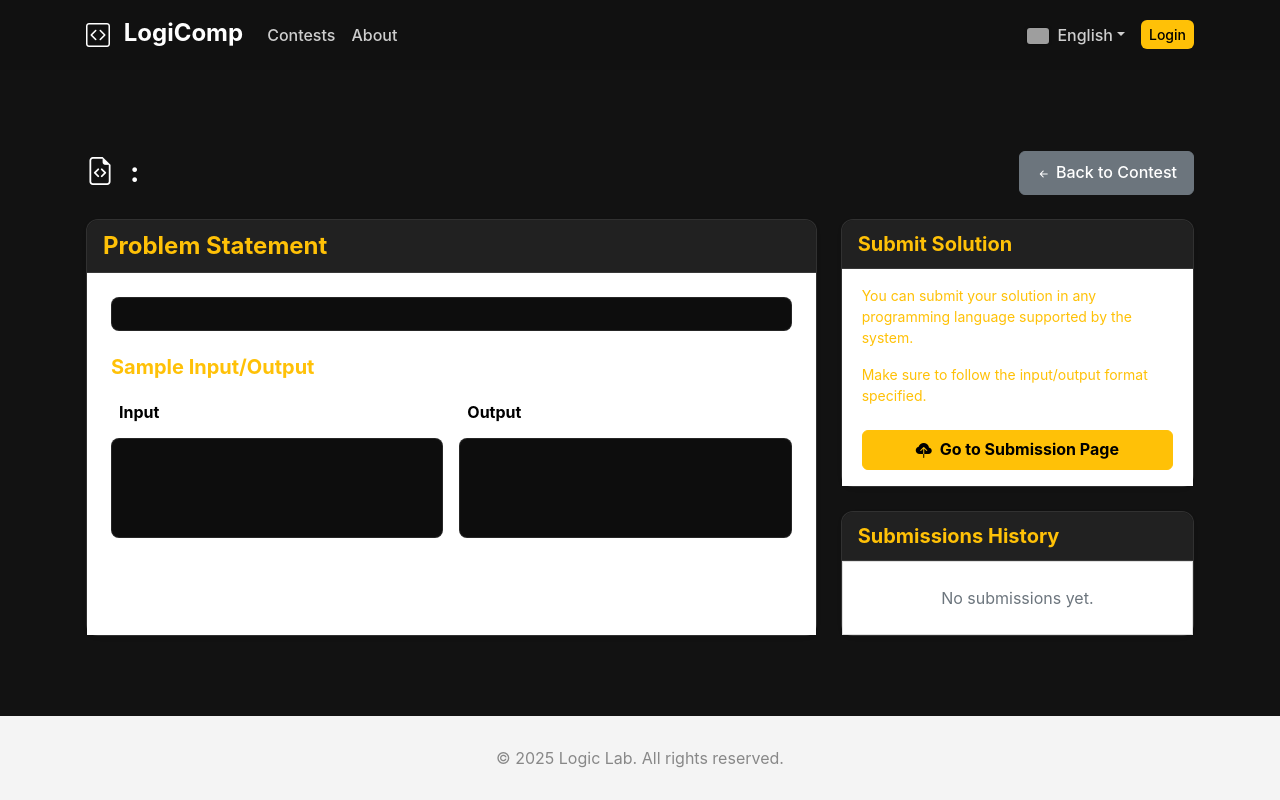
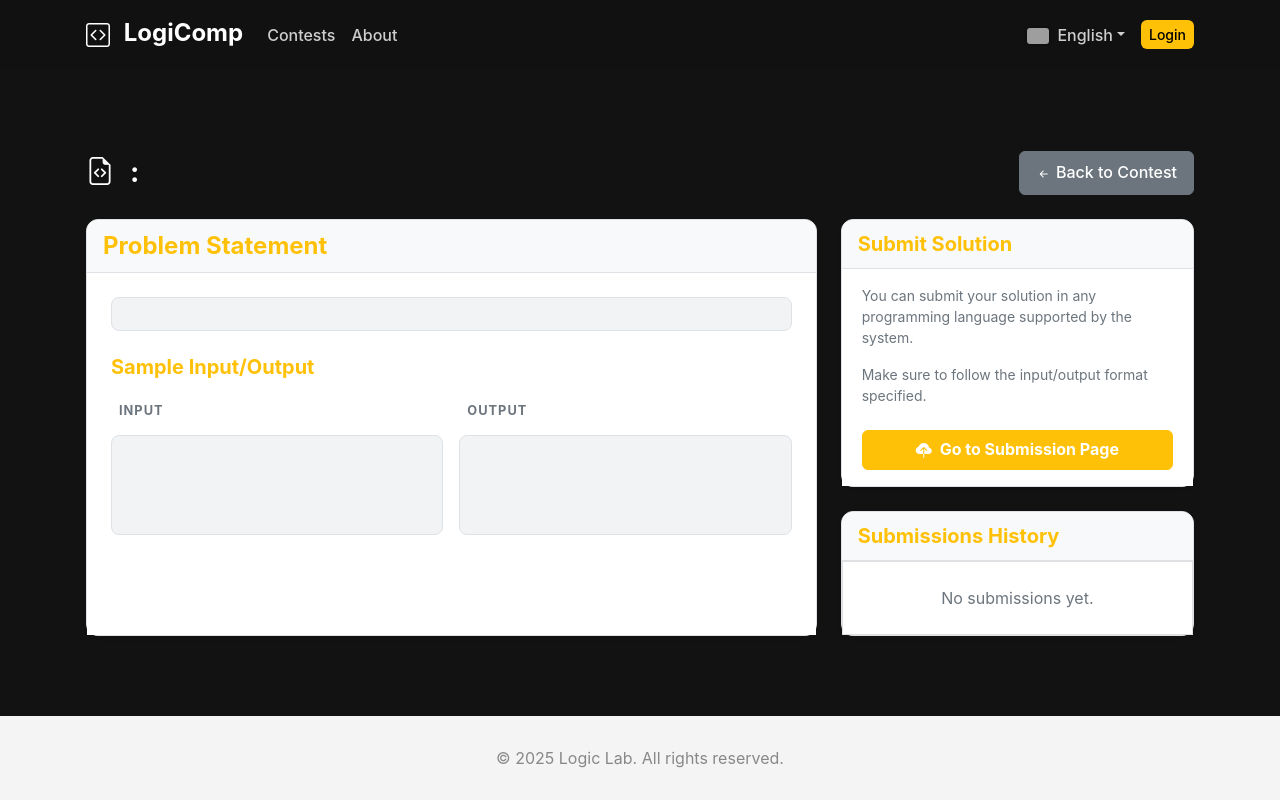
Before and after one commit to Manukyan-Andranik/logicomp, a Python web app: template frontend/templates/contest/problem.html in a window 1280 px wide. Run offline with Jinja, Linux system fonts and the light colour scheme; the template is opened without the code that fills it, so the values that code supplies are empty; some libraries are stand-ins or nearby versions; grey boxes are pictures that could not be loaded.

Commit message:
style: update page appearance

```diff
--- a/frontend/templates/contest/problem.html
+++ b/frontend/templates/contest/problem.html
@@ -4,34 +4,49 @@
 
 {% block extra_css %}
 <style>
-    main { background-color: #121212; }
-    .page-header h2 { color: white; font-weight: 700; }
+    /* --- Light Theme Inversion --- */
+    :root {
+        --light-bg: #f8f9fa; /* Light gray background */
+        --light-card-bg: #ffffff;
+        --light-code-bg: #f1f3f5; /* Slightly different gray for code blocks */
+        --light-border: #dee2e6;
+        --text-dark: #212529;
+        --text-muted-light: #6c757d;
+    }
+
+    main { background-color: var(--dark); }
+    .page-header h2 { color: var(--text-dark); font-weight: 700; }
 
     .problem-card, .info-card {
-        background: #1a1a1a;
-        border: 1px solid var(--border-color);
+        background: var(--light-card-bg);
+        border: 1px solid var(--light-border);
         border-radius: 0.75rem;
-        color: var(--text-light); /* ՀԻՄՆԱԿԱՆ ՈՒՂՂՈՒՄ: Ապահովում է, որ քարտի ներսի ողջ տեքստը լինի բաց գույնի */
+        color: var(--text-dark);
     }
     .problem-card .card-header, .info-card .card-header {
-        background-color: #212121;
-        border-bottom: 1px solid var(--border-color);
-        color: white;
+        background-color: var(--light-bg);
+        border-bottom: 1px solid var(--light-border);
+        color: var(--text-dark);
     }
     .problem-description-wrapper {
-        background-color: #0d0d0d;
-        color: #e0e0e0;
+        background-color: var(--light-code-bg);
+        color: var(--text-dark);
         white-space: pre-wrap;
         font-family: 'SF Mono', 'Courier New', monospace;
         font-size: 0.9rem;
-        border: 1px solid var(--border-color);
+        border: 1px solid var(--light-border);
         border-radius: 0.5rem;
     }
-    .io-section h5 { color: var(--text-muted); text-transform: uppercase; font-size: 0.8rem; letter-spacing: 1px; }
+    .io-section h6 { /* Replaced inline style */
+        color: var(--text-muted-light);
+        text-transform: uppercase;
+        font-size: 0.8rem;
+        letter-spacing: 1px;
+    }
     .io-block {
-        background-color: #0d0d0d;
-        color: #e0e0e0;
-        border: 1px solid var(--border-color);
+        background-color: var(--light-code-bg);
+        color: var(--text-dark);
+        border: 1px solid var(--light-border);
         border-radius: 0.5rem;
         font-family: 'SF Mono', 'Courier New', monospace;
         font-size: 0.9rem;
@@ -41,23 +56,37 @@
     /* Submission History */
     .submissions-list .list-group-item {
         background-color: transparent;
-        border-top: 1px solid var(--border-color) !important;
+        border-top: 1px solid var(--light-border) !important;
         padding: 0.75rem 1.25rem;
     }
     .submissions-list .list-group-item:first-child { border-top: none !important; }
 
+    /* Badges for Light Theme */
     .badge-status { font-weight: 500; font-size: 0.8rem; padding: 0.4em 0.7em; }
-    .badge-status.accepted { background-color: rgba(25, 135, 84, 0.2) !important; color: #198754 !important; }
-    .badge-status.rejected { background-color: rgba(220, 53, 69, 0.2) !important; color: #dc3545 !important; }
-    .badge-status.compilation_error { background-color: rgba(255, 193, 7, 0.2) !important; color: #ffc107 !important; }
-    .badge-status.pending { background-color: rgba(108, 117, 125, 0.2) !important; color: #6c757d !important; }
+    .badge-status.accepted { background-color: rgba(25, 135, 84, 0.1) !important; color: #146c43 !important; }
+    .badge-status.rejected { background-color: rgba(220, 53, 69, 0.1) !important; color: #b02a37 !important; }
+    .badge-status.compilation_error { background-color: rgba(255, 193, 7, 0.15) !important; color: #997404 !important; }
+    .badge-status.pending { background-color: rgba(108, 117, 125, 0.1) !important; color: #6c757d !important; }
+
+    /* Ensure buttons are styled correctly for the light theme */
+    .btn-outline-secondary {
+        --bs-btn-color: #6c757d;
+        --bs-btn-border-color: #6c757d;
+        --bs-btn-hover-color: #fff;
+        --bs-btn-hover-bg: #6c757d;
+        --bs-btn-hover-border-color: #6c757d;
+    }
+    .text-primary {
+    --bs-text-opacity: 1;
+    color: var(--white) !important;
+    }
 </style>
 {% endblock %}
 
 {% block content %}
 <div class="container py-4">
     <div class="d-flex justify-content-between align-items-center mb-4 page-header">
-        <h2 class="d-flex align-items-center"><i class="bi bi-file-earmark-code me-3"></i>{{ contest.title }}: <span class="text-warning ms-2">{{ problem.title }}</span></h2>
+        <h2 class="d-flex align-items-center" style="color:white;"><i class="bi bi-file-earmark-code me-3"></i>{{ contest.title }}: <span style="color:white;" !important class="text-primary ms-2">{{ problem.title }} </span></h2>
         {% if current_user.role == 'admin' %}
             <a href="{{ url_for('admin.contest_details', contest_id=contest.id) }}" class="btn btn-outline-secondary">
                 <i class="bi bi-arrow-left-short"></i> <span data-translate-key="btn_back_to_contest">Back to Contest</span>
@@ -83,13 +112,13 @@
                     <div class="row g-3">
                         <div class="col-md-6">
                             <div class="io-section">
-                                <h6 class="mb-2 p-2" data-translate-key="header_input" style="color:black;">Input</h6>
+                                <h6 class="mb-2 p-2" data-translate-key="header_input">Input</h6>
                                 <pre class="io-block p-3 mb-0">{{ problem.expected_input }}</pre>
                             </div>
                         </div>
                         <div class="col-md-6">
                             <div class="io-section">
-                                <h6 class="mb-2 p-2" data-translate-key="header_output" style="color:black;">Output</h6>
+                                <h6 class="mb-2 p-2" data-translate-key="header_output">Output</h6>
                                 <pre class="io-block p-3 mb-0">{{ problem.expected_output }}</pre>
                             </div>
                         </div>
@@ -103,10 +132,11 @@
                 <div class="card-header">
                     <h5 class="mb-0" data-translate-key="header_submit_solution">Submit Solution</h5>
                 </div>
-                <div class="card-body" style="color: black; background-color: white;">
-                  <p class="small" data-translate-key="text_submit_info1">You can submit your solution in any programming language supported by the system.</p>
-                  <p class="small" data-translate-key="text_submit_info2">Make sure to follow the input/output format specified in the problem description.</p>
-                  <a href="{{ url_for('submission.submit', problem_id=problem.id) }}" class="btn btn-warning w-100 fw-bold mt-2">
+                <!-- Removed inline styles, now controlled by .info-card class -->
+                <div class="card-body">
+                  <p class="small text-muted" data-translate-key="text_submit_info1">You can submit your solution in any programming language supported by the system.</p>
+                  <p class="small text-muted" data-translate-key="text_submit_info2">Make sure to follow the input/output format specified in the problem description.</p>
+                  <a href="{{ url_for('submission.submit', problem_id=problem.id) }}" class="btn btn-primary w-100 fw-bold mt-2">
                       <i class="bi bi-cloud-upload-fill me-2"></i><span data-translate-key="btn_submit_page">Go to Submission Page</span>
                   </a>
                 </div>
```
